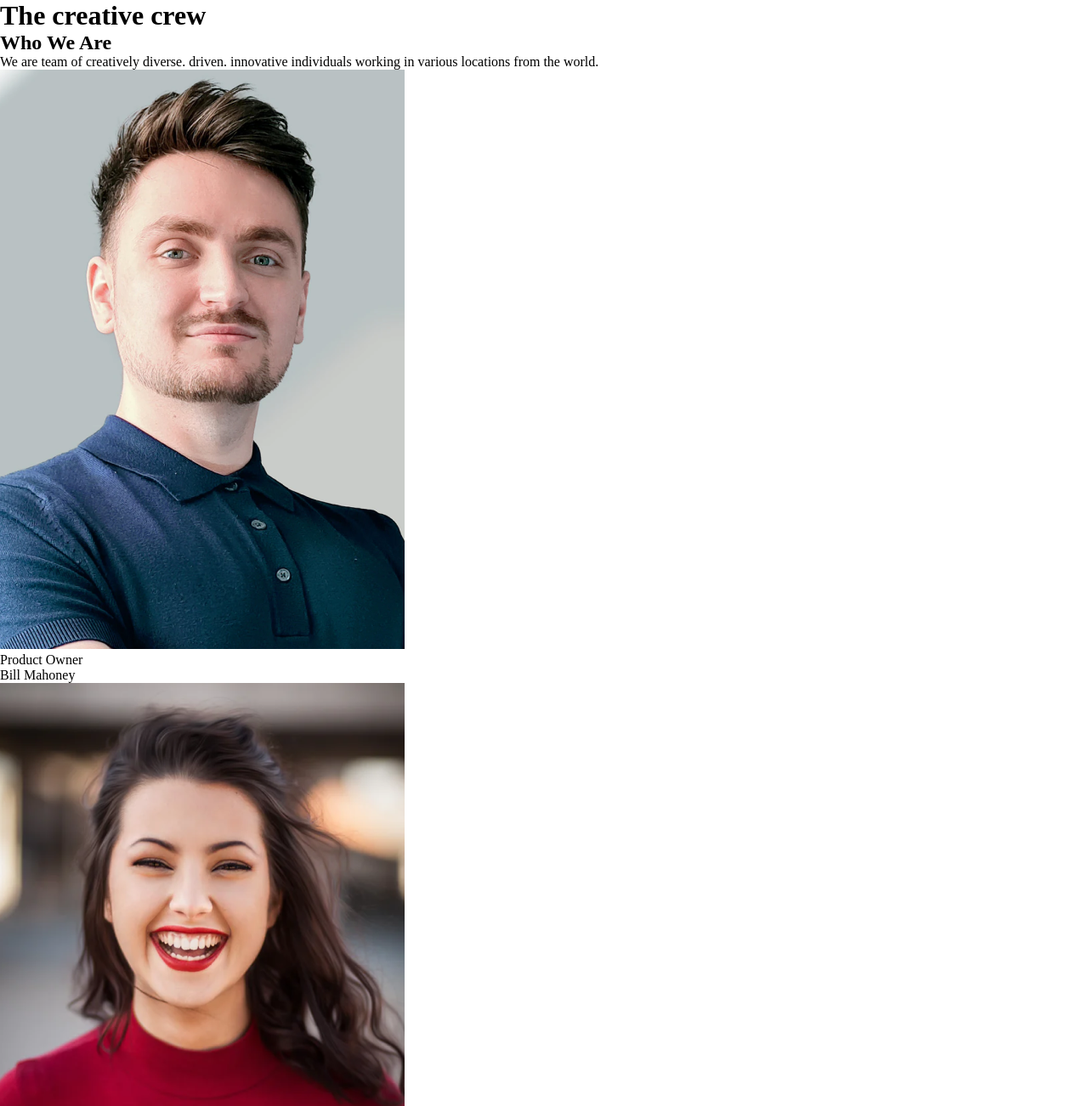
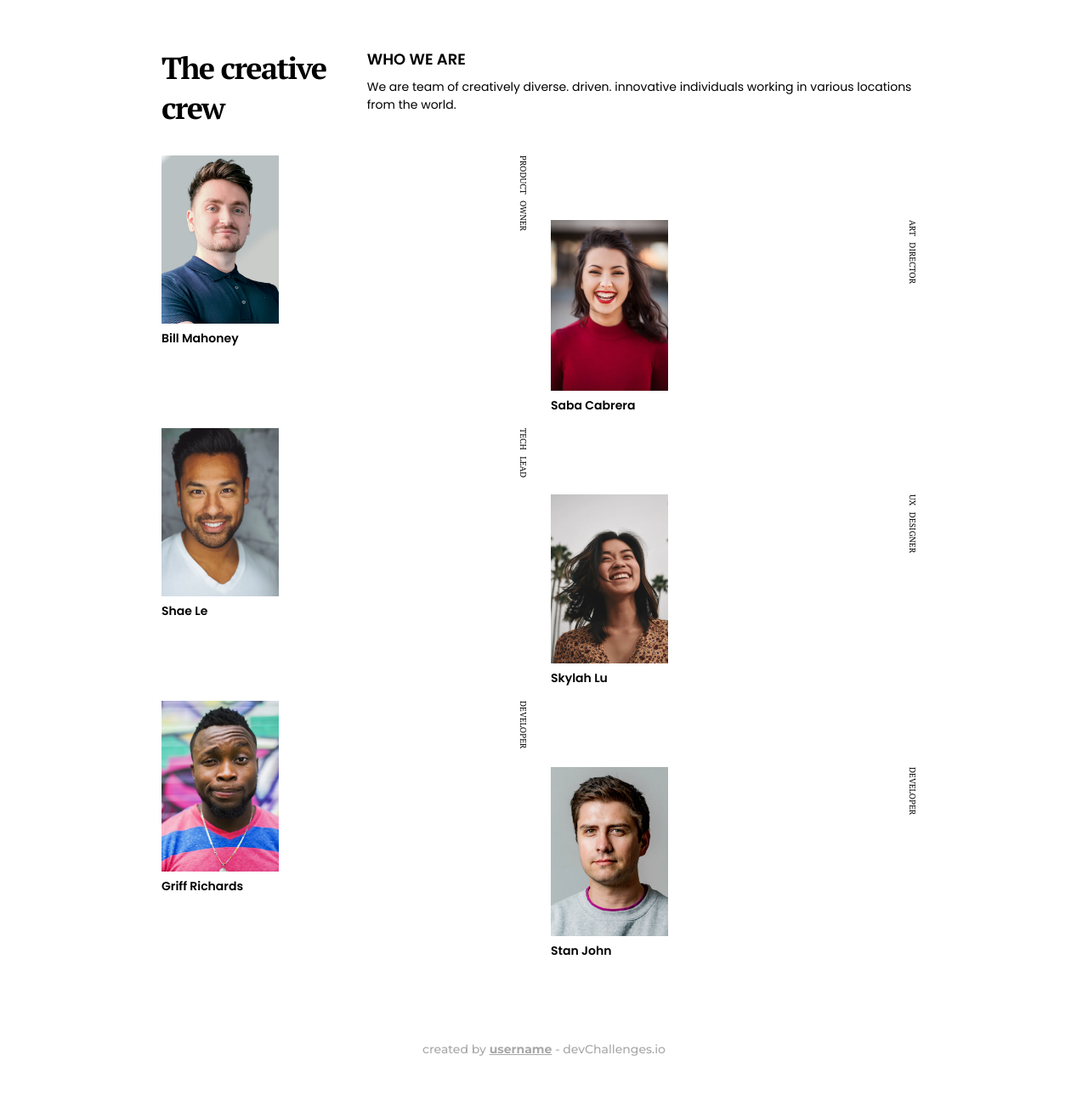
Before and after one commit to DarrickFauvel/devchallenges-rwd-my-team-page, a plain HTML site: page index.html in a window 1280 px wide. Shown: the top 1302 px of the page at 85% size. Drawn offline with Linux system fonts and the light colour scheme.

Commit message:
Add css styling

```diff
--- a/css/style.css
+++ b/css/style.css
@@ -13,5 +13,102 @@
 }
 
 body {
+  display: flex;
+  justify-content: center;
   font-size: 1.6rem;
+  font-family: 'Poppins', sans-serif;
 }
+
+.container {
+  padding: 3.5em 1em;
+  max-width: 375px;
+}
+
+/* Header */
+.header__title {
+  font-family: PT Serif;
+  font-size: 3.6rem;
+  font-weight: 700;
+  letter-spacing: -0.045em;
+  margin-bottom: 0.8em;
+}
+.header__subtitle {
+  font-size: 1.8rem;
+  font-weight: 600;
+  text-transform: uppercase;
+  margin-bottom: 0.5em;
+}
+.header__text {
+  font-size: 1.4rem;
+  line-height: 21px;
+  margin-bottom: 3.5em;
+}
+/* END Header */
+
+/* Main */
+.main {
+  display: grid;
+  grid-template-columns: [start] 1fr [middle] 1fr [end];
+  grid-auto-rows: 305px;
+  gap: 1em;
+  margin-bottom: 6em;
+}
+.team-member {
+  display: flex;
+  flex-direction: column;
+}
+.team-member:nth-child(2n) {
+  justify-content: flex-end;
+}
+.team-member__image-wrapper {
+  display: flex;
+  position: relative;
+}
+.team-member__image {
+  max-width: 138px;
+}
+.team-member__image img {
+  width: 100%;
+}
+.team-member__title {
+  position: absolute;
+  top: 0;
+  left: calc(100% - 1rem);
+  transform-origin: 0 0;
+  transform: rotate3d(0, 0, 1, 90deg);
+  text-transform: uppercase;
+  white-space: nowrap;
+  font-family: 'PT Serif', serif;
+  font-size: 1rem;
+  word-spacing: 0.5rem;
+}
+.team-member__name {
+  font-size: 1.4rem;
+  font-weight: 600;
+}
+/* END Main */
+
+/* Footer */
+.footer {
+  color: hsla(0, 0%, 66%, 1);
+  text-align: center;
+  font-family: Montserrat;
+  font-size: 1.4rem;
+}
+.footer__link {
+  color: hsla(0, 0%, 66%, 1);
+  font-weight: bold;
+}
+/* END Footer */
+
+/* Media Queries */
+@media (min-width: 576px) {
+  .container {
+    max-width: 932px;
+  }
+  .header {
+    display: flex;
+    justify-content: space-between;
+    align-content: flex-start;
+  }
+}
--- a/index.html
+++ b/index.html
@@ -11,66 +11,81 @@
     <div class="container">
       <header class="header">
         <h1 class="header__title">The creative crew</h1>
+        <div class="header__content">
           <h2 class="header__subtitle">Who We Are</h2>
           <p class="header__text">
             We are team of creatively diverse. driven. innovative individuals
             working in various locations from the world.
           </p>
+        </div>
       </header>
 
       <main class="main">
         <div class="team-member">
+          <div class="team-member__image-wrapper">
             <div class="team-member__image">
               <img src="./img/photo1.png" alt="headshot of Bill Mahoney" />
             </div>
             <div class="team-member__title">Product Owner</div>
+          </div>
           <div class="team-member__name">Bill Mahoney</div>
         </div>
 
         <div class="team-member">
+          <div class="team-member__image-wrapper">
             <div class="team-member__image">
               <img src="./img/photo2.png" alt="headshot of Saba Cabrera" />
             </div>
             <div class="team-member__title">Art Director</div>
+          </div>
           <div class="team-member__name">Saba Cabrera</div>
         </div>
 
         <div class="team-member">
+          <div class="team-member__image-wrapper">
             <div class="team-member__image">
               <img src="./img/photo3.png" alt="headshot of Shae Le" />
             </div>
             <div class="team-member__title">Tech Lead</div>
+          </div>
           <div class="team-member__name">Shae Le</div>
         </div>
 
         <div class="team-member">
+          <div class="team-member__image-wrapper">
             <div class="team-member__image">
               <img src="./img/photo4.png" alt="headshot of Skylah Lu" />
             </div>
             <div class="team-member__title">UX Designer</div>
+          </div>
           <div class="team-member__name">Skylah Lu</div>
         </div>
 
         <div class="team-member">
+          <div class="team-member__image-wrapper">
             <div class="team-member__image">
               <img src="./img/photo5.png" alt="headshot of Griff Richards" />
             </div>
             <div class="team-member__title">Developer</div>
+          </div>
           <div class="team-member__name">Griff Richards</div>
         </div>
 
         <div class="team-member">
+          <div class="team-member__image-wrapper">
             <div class="team-member__image">
               <img src="./img/photo6.png" alt="headshot of Stan John" />
             </div>
             <div class="team-member__title">Developer</div>
+          </div>
           <div class="team-member__name">Stan John</div>
         </div>
       </main>
 
-      <footer>
+      <footer class="footer">
         <p class="footer__text">
-          created by <a href="http://" target="_blank">username</a> -
+          created by
+          <a class="footer__link" href="http://" target="_blank">username</a> -
           devChallenges.io
         </p>
       </footer>
```
Lines whose indentation alone changed are shown as unchanged.
